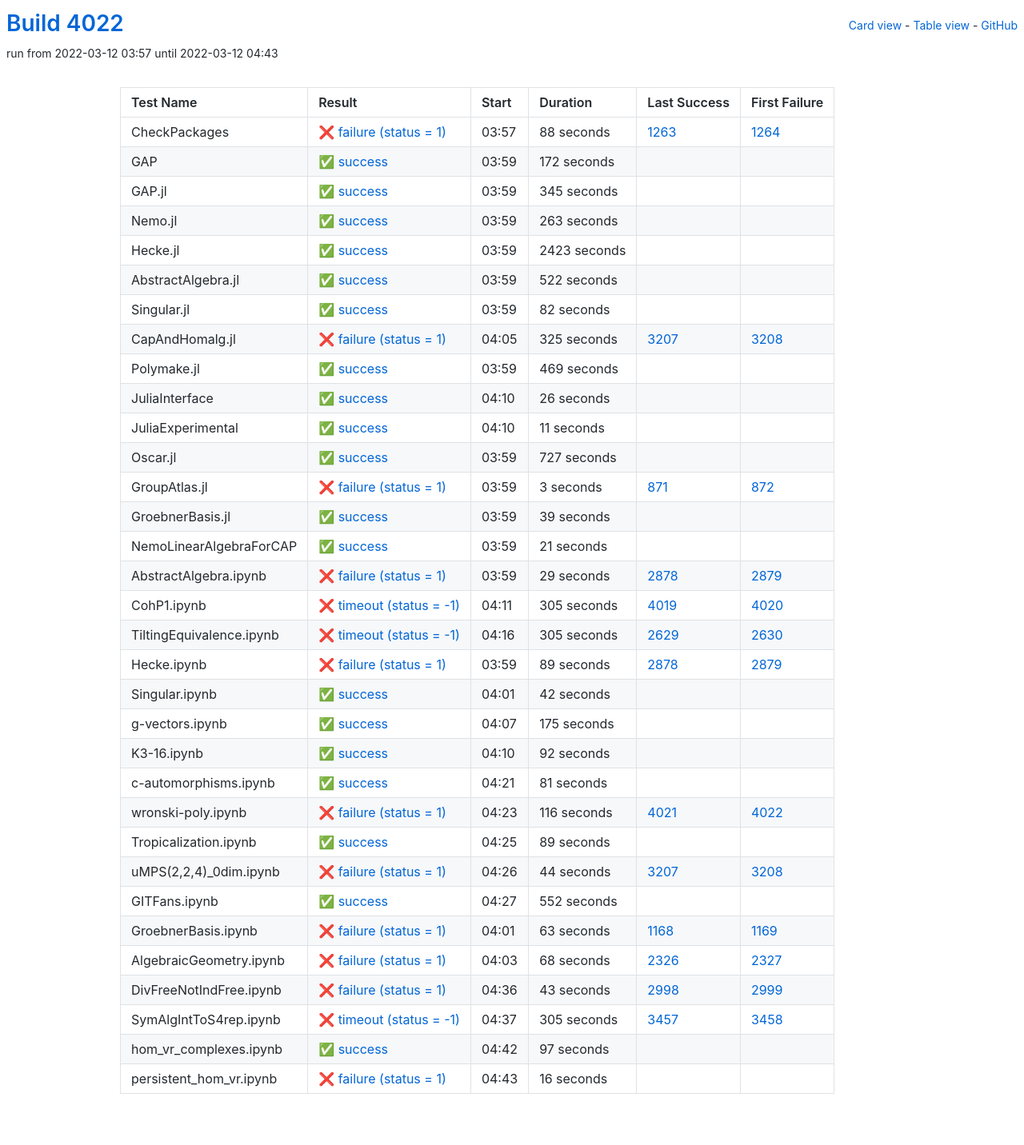
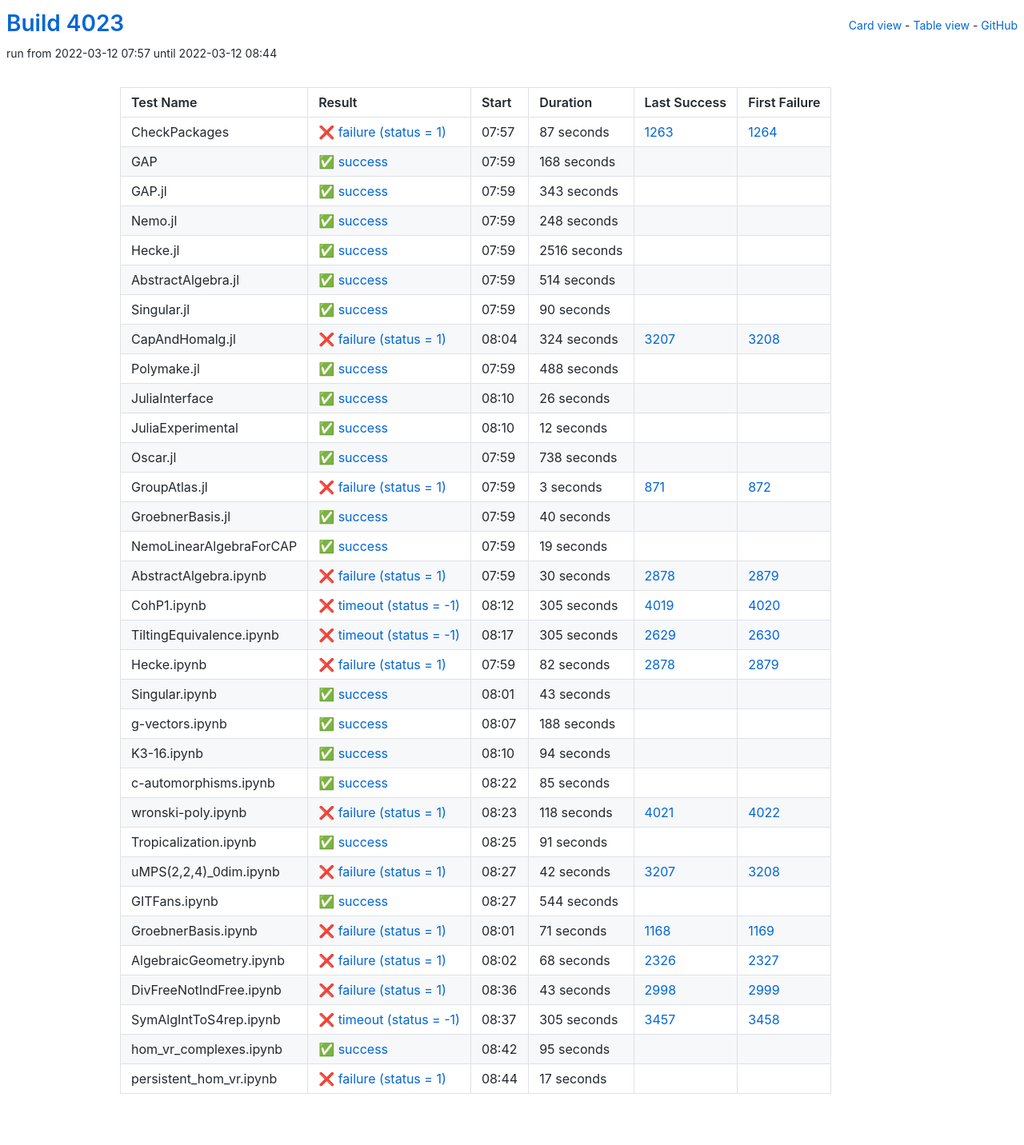
Before and after one commit to oscar-system/oscar-ci-status-stable, a Jekyll site: the page built from table.html, in a window 1280 px wide. Shown: the whole page at 80% size. Built offline with Jekyll 4.4.1, drawn with Linux system fonts in a browser that asks for light colours.

Commit message:
Build #4023

```diff
--- a/_data/ci.yml
+++ b/_data/ci.yml
@@ -1,6 +1,6 @@
 ---
-build: 4022
-build_url: https://oscarci.mathematik.uni-kl.de/job/oscar-stable/4022/
+build: 4023
+build_url: https://oscarci.mathematik.uni-kl.de/job/oscar-stable/4023/
 job: oscar-stable
 organization: oscar-system
 repo: oscar-ci-status-stable
@@ -8,116 +8,116 @@ repourl: https://github.com/oscar-system/oscar-ci-status-stable
 tests:
 - name: CheckPackages
   id: checkpackages
-  log: https://oscarci.mathematik.uni-kl.de/job/oscar-stable/4022/artifact/logs/build-4022/CheckPackages.log
-  start: 2022-03-12 03:57
+  log: https://oscarci.mathematik.uni-kl.de/job/oscar-stable/4023/artifact/logs/build-4023/CheckPackages.log
+  start: 2022-03-12 07:57
   success: false
   exitcode: 1
   status: failure
-  duration: 88
+  duration: 87
   last_success: 1263
   last_success_url: https://oscarci.mathematik.uni-kl.de/job/oscar-stable/1263/
   first_failure: 1264
   first_failure_url: https://oscarci.mathematik.uni-kl.de/job/oscar-stable/1264/
 - name: GAP
   id: gap
-  log: https://oscarci.mathematik.uni-kl.de/job/oscar-stable/4022/artifact/logs/build-4022/GAP.log
-  start: 2022-03-12 03:59
+  log: https://oscarci.mathematik.uni-kl.de/job/oscar-stable/4023/artifact/logs/build-4023/GAP.log
+  start: 2022-03-12 07:59
   success: true
   exitcode: 0
   status: success
-  duration: 172
+  duration: 168
   last_success: false
   last_success_url:
   first_failure: false
   first_failure_url:
 - name: GAP.jl
   id: gap-jl
-  log: https://oscarci.mathematik.uni-kl.de/job/oscar-stable/4022/artifact/logs/build-4022/GAP.jl.log
-  start: 2022-03-12 03:59
+  log: https://oscarci.mathematik.uni-kl.de/job/oscar-stable/4023/artifact/logs/build-4023/GAP.jl.log
+  start: 2022-03-12 07:59
   success: true
   exitcode: 0
   status: success
-  duration: 345
+  duration: 343
   last_success: false
   last_success_url:
   first_failure: false
   first_failure_url:
 - name: Nemo.jl
   id: nemo-jl
-  log: https://oscarci.mathematik.uni-kl.de/job/oscar-stable/4022/artifact/logs/build-4022/Nemo.jl.log
-  start: 2022-03-12 03:59
+  log: https://oscarci.mathematik.uni-kl.de/job/oscar-stable/4023/artifact/logs/build-4023/Nemo.jl.log
+  start: 2022-03-12 07:59
   success: true
   exitcode: 0
   status: success
-  duration: 263
+  duration: 248
   last_success: false
   last_success_url:
   first_failure: false
   first_failure_url:
 - name: Hecke.jl
   id: hecke-jl
-  log: https://oscarci.mathematik.uni-kl.de/job/oscar-stable/4022/artifact/logs/build-4022/Hecke.jl.log
-  start: 2022-03-12 03:59
+  log: https://oscarci.mathematik.uni-kl.de/job/oscar-stable/4023/artifact/logs/build-4023/Hecke.jl.log
+  start: 2022-03-12 07:59
   success: true
   exitcode: 0
   status: success
-  duration: 2423
+  duration: 2516
   last_success: false
   last_success_url:
   first_failure: false
   first_failure_url:
 - name: AbstractAlgebra.jl
   id: abstractalgebra-jl
-  log: https://oscarci.mathematik.uni-kl.de/job/oscar-stable/4022/artifact/logs/build-4022/AbstractAlgebra.jl.log
-  start: 2022-03-12 03:59
+  log: https://oscarci.mathematik.uni-kl.de/job/oscar-stable/4023/artifact/logs/build-4023/AbstractAlgebra.jl.log
+  start: 2022-03-12 07:59
   success: true
   exitcode: 0
   status: success
-  duration: 522
+  duration: 514
   last_success: false
   last_success_url:
   first_failure: false
   first_failure_url:
 - name: Singular.jl
   id: singular-jl
-  log: https://oscarci.mathematik.uni-kl.de/job/oscar-stable/4022/artifact/logs/build-4022/Singular.jl.log
-  start: 2022-03-12 03:59
+  log: https://oscarci.mathematik.uni-kl.de/job/oscar-stable/4023/artifact/logs/build-4023/Singular.jl.log
+  start: 2022-03-12 07:59
   success: true
   exitcode: 0
   status: success
-  duration: 82
+  duration: 90
   last_success: false
   last_success_url:
   first_failure: false
   first_failure_url:
 - name: CapAndHomalg.jl
   id: capandhomalg-jl
-  log: https://oscarci.mathematik.uni-kl.de/job/oscar-stable/4022/artifact/logs/build-4022/CapAndHomalg.jl.log
-  start: 2022-03-12 04:05
+  log: https://oscarci.mathematik.uni-kl.de/job/oscar-stable/4023/artifact/logs/build-4023/CapAndHomalg.jl.log
+  start: 2022-03-12 08:04
   success: false
   exitcode: 1
   status: failure
-  duration: 325
+  duration: 324
   last_success: 3207
   last_success_url: https://oscarci.mathematik.uni-kl.de/job/oscar-stable/3207/
   first_failure: 3208
   first_failure_url: https://oscarci.mathematik.uni-kl.de/job/oscar-stable/3208/
 - name: Polymake.jl
   id: polymake-jl
-  log: https://oscarci.mathematik.uni-kl.de/job/oscar-stable/4022/artifact/logs/build-4022/Polymake.jl.log
-  start: 2022-03-12 03:59
+  log: https://oscarci.mathematik.uni-kl.de/job/oscar-stable/4023/artifact/logs/build-4023/Polymake.jl.log
+  start: 2022-03-12 07:59
   success: true
   exitcode: 0
   status: success
-  duration: 469
+  duration: 488
   last_success: false
   last_success_url:
   first_failure: false
   first_failure_url:
 - name: JuliaInterface
   id: juliainterface
-  log: https://oscarci.mathematik.uni-kl.de/job/oscar-stable/4022/artifact/logs/build-4022/JuliaInterface.log
-  start: 2022-03-12 04:10
+  log: https://oscarci.mathematik.uni-kl.de/job/oscar-stable/4023/artifact/logs/build-4023/JuliaInterface.log
+  start: 2022-03-12 08:10
   success: true
   exitcode: 0
   status: success
@@ -128,32 +128,32 @@ tests:
   first_failure_url:
 - name: JuliaExperimental
   id: juliaexperimental
-  log: https://oscarci.mathematik.uni-kl.de/job/oscar-stable/4022/artifact/logs/build-4022/JuliaExperimental.log
-  start: 2022-03-12 04:10
+  log: https://oscarci.mathematik.uni-kl.de/job/oscar-stable/4023/artifact/logs/build-4023/JuliaExperimental.log
+  start: 2022-03-12 08:10
   success: true
   exitcode: 0
   status: success
-  duration: 11
+  duration: 12
   last_success: false
   last_success_url:
   first_failure: false
   first_failure_url:
 - name: Oscar.jl
   id: oscar-jl
-  log: https://oscarci.mathematik.uni-kl.de/job/oscar-stable/4022/artifact/logs/build-4022/Oscar.jl.log
-  start: 2022-03-12 03:59
+  log: https://oscarci.mathematik.uni-kl.de/job/oscar-stable/4023/artifact/logs/build-4023/Oscar.jl.log
+  start: 2022-03-12 07:59
   success: true
   exitcode: 0
   status: success
-  duration: 727
+  duration: 738
   last_success: false
   last_success_url:
   first_failure: false
   first_failure_url:
 - name: GroupAtlas.jl
   id: groupatlas-jl
-  log: https://oscarci.mathematik.uni-kl.de/job/oscar-stable/4022/artifact/logs/build-4022/GroupAtlas.jl.log
-  start: 2022-03-12 03:59
+  log: https://oscarci.mathematik.uni-kl.de/job/oscar-stable/4023/artifact/logs/build-4023/GroupAtlas.jl.log
+  start: 2022-03-12 07:59
   success: false
   exitcode: 1
   status: failure
@@ -164,44 +164,44 @@ tests:
   first_failure_url: https://oscarci.mathematik.uni-kl.de/job/oscar-stable/872/
 - name: GroebnerBasis.jl
   id: groebnerbasis-jl
-  log: https://oscarci.mathematik.uni-kl.de/job/oscar-stable/4022/artifact/logs/build-4022/GroebnerBasis.jl.log
-  start: 2022-03-12 03:59
+  log: https://oscarci.mathematik.uni-kl.de/job/oscar-stable/4023/artifact/logs/build-4023/GroebnerBasis.jl.log
+  start: 2022-03-12 07:59
   success: true
   exitcode: 0
   status: success
-  duration: 39
+  duration: 40
   last_success: false
   last_success_url:
   first_failure: false
   first_failure_url:
 - name: NemoLinearAlgebraForCAP
   id: nemolinearalgebraforcap
-  log: https://oscarci.mathematik.uni-kl.de/job/oscar-stable/4022/artifact/logs/build-4022/NemoLinearAlgebraForCAP.log
-  start: 2022-03-12 03:59
+  log: https://oscarci.mathematik.uni-kl.de/job/oscar-stable/4023/artifact/logs/build-4023/NemoLinearAlgebraForCAP.log
+  start: 2022-03-12 07:59
   success: true
   exitcode: 0
   status: success
-  duration: 21
+  duration: 19
   last_success: false
   last_success_url:
   first_failure: false
   first_failure_url:
 - name: AbstractAlgebra.ipynb
   id: abstractalgebra-ipynb
-  log: https://oscarci.mathematik.uni-kl.de/job/oscar-stable/4022/artifact/logs/build-4022/AbstractAlgebra.ipynb.log
-  start: 2022-03-12 03:59
+  log: https://oscarci.mathematik.uni-kl.de/job/oscar-stable/4023/artifact/logs/build-4023/AbstractAlgebra.ipynb.log
+  start: 2022-03-12 07:59
   success: false
   exitcode: 1
   status: failure
-  duration: 29
+  duration: 30
   last_success: 2878
   last_success_url: https://oscarci.mathematik.uni-kl.de/job/oscar-stable/2878/
   first_failure: 2879
   first_failure_url: https://oscarci.mathematik.uni-kl.de/job/oscar-stable/2879/
 - name: CohP1.ipynb
   id: cohp1-ipynb
-  log: https://oscarci.mathematik.uni-kl.de/job/oscar-stable/4022/artifact/logs/build-4022/CohP1.ipynb.log
-  start: 2022-03-12 04:11
+  log: https://oscarci.mathematik.uni-kl.de/job/oscar-stable/4023/artifact/logs/build-4023/CohP1.ipynb.log
+  start: 2022-03-12 08:12
   success: false
   exitcode: -1
   status: timeout
@@ -212,8 +212,8 @@ tests:
   first_failure_url: https://oscarci.mathematik.uni-kl.de/job/oscar-stable/4020/
 - name: TiltingEquivalence.ipynb
   id: tiltingequivalence-ipynb
-  log: https://oscarci.mathematik.uni-kl.de/job/oscar-stable/4022/artifact/logs/build-4022/TiltingEquivalence.ipynb.log
-  start: 2022-03-12 04:16
+  log: https://oscarci.mathematik.uni-kl.de/job/oscar-stable/4023/artifact/logs/build-4023/TiltingEquivalence.ipynb.log
+  start: 2022-03-12 08:17
   success: false
   exitcode: -1
   status: timeout
@@ -224,128 +224,128 @@ tests:
   first_failure_url: https://oscarci.mathematik.uni-kl.de/job/oscar-stable/2630/
 - name: Hecke.ipynb
   id: hecke-ipynb
-  log: https://oscarci.mathematik.uni-kl.de/job/oscar-stable/4022/artifact/logs/build-4022/Hecke.ipynb.log
-  start: 2022-03-12 03:59
+  log: https://oscarci.mathematik.uni-kl.de/job/oscar-stable/4023/artifact/logs/build-4023/Hecke.ipynb.log
+  start: 2022-03-12 07:59
   success: false
   exitcode: 1
   status: failure
-  duration: 89
+  duration: 82
   last_success: 2878
   last_success_url: https://oscarci.mathematik.uni-kl.de/job/oscar-stable/2878/
   first_failure: 2879
   first_failure_url: https://oscarci.mathematik.uni-kl.de/job/oscar-stable/2879/
 - name: Singular.ipynb
   id: singular-ipynb
-  log: https://oscarci.mathematik.uni-kl.de/job/oscar-stable/4022/artifact/logs/build-4022/Singular.ipynb.log
-  start: 2022-03-12 04:01
+  log: https://oscarci.mathematik.uni-kl.de/job/oscar-stable/4023/artifact/logs/build-4023/Singular.ipynb.log
+  start: 2022-03-12 08:01
   success: true
   exitcode: 0
   status: success
-  duration: 42
+  duration: 43
   last_success: false
   last_success_url:
   first_failure: false
   first_failure_url:
 - name: g-vectors.ipynb
   id: g-vectors-ipynb
-  log: https://oscarci.mathematik.uni-kl.de/job/oscar-stable/4022/artifact/logs/build-4022/g-vectors.ipynb.log
-  start: 2022-03-12 04:07
+  log: https://oscarci.mathematik.uni-kl.de/job/oscar-stable/4023/artifact/logs/build-4023/g-vectors.ipynb.log
+  start: 2022-03-12 08:07
   success: true
   exitcode: 0
   status: success
-  duration: 175
+  duration: 188
   last_success: false
   last_success_url:
   first_failure: false
   first_failure_url:
 - name: K3-16.ipynb
   id: k3-16-ipynb
-  log: https://oscarci.mathematik.uni-kl.de/job/oscar-stable/4022/artifact/logs/build-4022/K3-16.ipynb.log
-  start: 2022-03-12 04:10
+  log: https://oscarci.mathematik.uni-kl.de/job/oscar-stable/4023/artifact/logs/build-4023/K3-16.ipynb.log
+  start: 2022-03-12 08:10
   success: true
   exitcode: 0
   status: success
-  duration: 92
+  duration: 94
   last_success: false
   last_success_url:
   first_failure: false
   first_failure_url:
 - name: c-automorphisms.ipynb
   id: c-automorphisms-ipynb
-  log: https://oscarci.mathematik.uni-kl.de/job/oscar-stable/4022/artifact/logs/build-4022/c-automorphisms.ipynb.log
-  start: 2022-03-12 04:21
+  log: https://oscarci.mathematik.uni-kl.de/job/oscar-stable/4023/artifact/logs/build-4023/c-automorphisms.ipynb.log
+  start: 2022-03-12 08:22
   success: true
   exitcode: 0
   status: success
-  duration: 81
+  duration: 85
   last_success: false
   last_success_url:
   first_failure: false
   first_failure_url:
 - name: wronski-poly.ipynb
   id: wronski-poly-ipynb
-  log: https://oscarci.mathematik.uni-kl.de/job/oscar-stable/4022/artifact/logs/build-4022/wronski-poly.ipynb.log
-  start: 2022-03-12 04:23
+  log: https://oscarci.mathematik.uni-kl.de/job/oscar-stable/4023/artifact/logs/build-4023/wronski-poly.ipynb.log
+  start: 2022-03-12 08:23
   success: false
   exitcode: 1
   status: failure
-  duration: 116
+  duration: 118
   last_success: 4021
   last_success_url: https://oscarci.mathematik.uni-kl.de/job/oscar-stable/4021/
   first_failure: 4022
   first_failure_url: https://oscarci.mathematik.uni-kl.de/job/oscar-stable/4022/
 - name: Tropicalization.ipynb
   id: tropicalization-ipynb
-  log: https://oscarci.mathematik.uni-kl.de/job/oscar-stable/4022/artifact/logs/build-4022/Tropicalization.ipynb.log
-  start: 2022-03-12 04:25
+  log: https://oscarci.mathematik.uni-kl.de/job/oscar-stable/4023/artifact/logs/build-4023/Tropicalization.ipynb.log
+  start: 2022-03-12 08:25
   success: true
   exitcode: 0
   status: success
-  duration: 89
+  duration: 91
   last_success: false
   last_success_url:
   first_failure: false
   first_failure_url:
 - name: uMPS(2,2,4)_0dim.ipynb
   id: umps-2-2-4-0dim-ipynb
-  log: https://oscarci.mathematik.uni-kl.de/job/oscar-stable/4022/artifact/logs/build-4022/uMPS-2-2-4-_0dim.ipynb.log
-  start: 2022-03-12 04:26
+  log: https://oscarci.mathematik.uni-kl.de/job/oscar-stable/4023/artifact/logs/build-4023/uMPS-2-2-4-_0dim.ipynb.log
+  start: 2022-03-12 08:27
   success: false
   exitcode: 1
   status: failure
-  duration: 44
+  duration: 42
   last_success: 3207
   last_success_url: https://oscarci.mathematik.uni-kl.de/job/oscar-stable/3207/
   first_failure: 3208
   first_failure_url: https://oscarci.mathematik.uni-kl.de/job/oscar-stable/3208/
 - name: GITFans.ipynb
   id: gitfans-ipynb
-  log: https://oscarci.mathematik.uni-kl.de/job/oscar-stable/4022/artifact/logs/build-4022/GITFans.ipynb.log
-  start: 2022-03-12 04:27
+  log: https://oscarci.mathematik.uni-kl.de/job/oscar-stable/4023/artifact/logs/build-4023/GITFans.ipynb.log
+  start: 2022-03-12 08:27
   success: true
   exitcode: 0
   status: success
-  duration: 552
+  duration: 544
   last_success: false
   last_success_url:
   first_failure: false
   first_failure_url:
 - name: GroebnerBasis.ipynb
   id: groebnerbasis-ipynb
-  log: https://oscarci.mathematik.uni-kl.de/job/oscar-stable/4022/artifact/logs/build-4022/GroebnerBasis.ipynb.log
-  start: 2022-03-12 04:01
+  log: https://oscarci.mathematik.uni-kl.de/job/oscar-stable/4023/artifact/logs/build-4023/GroebnerBasis.ipynb.log
+  start: 2022-03-12 08:01
   success: false
   exitcode: 1
   status: failure
-  duration: 63
+  duration: 71
   last_success: 1168
   last_success_url: https://oscarci.mathematik.uni-kl.de/job/oscar-stable/1168/
   first_failure: 1169
   first_failure_url: https://oscarci.mathematik.uni-kl.de/job/oscar-stable/1169/
 - name: AlgebraicGeometry.ipynb
   id: algebraicgeometry-ipynb
-  log: https://oscarci.mathematik.uni-kl.de/job/oscar-stable/4022/artifact/logs/build-4022/AlgebraicGeometry.ipynb.log
-  start: 2022-03-12 04:03
+  log: https://oscarci.mathematik.uni-kl.de/job/oscar-stable/4023/artifact/logs/build-4023/AlgebraicGeometry.ipynb.log
+  start: 2022-03-12 08:02
   success: false
   exitcode: 1
   status: failure
@@ -356,8 +356,8 @@ tests:
   first_failure_url: https://oscarci.mathematik.uni-kl.de/job/oscar-stable/2327/
 - name: DivFreeNotIndFree.ipynb
   id: divfreenotindfree-ipynb
-  log: https://oscarci.mathematik.uni-kl.de/job/oscar-stable/4022/artifact/logs/build-4022/DivFreeNotIndFree.ipynb.log
-  start: 2022-03-12 04:36
+  log: https://oscarci.mathematik.uni-kl.de/job/oscar-stable/4023/artifact/logs/build-4023/DivFreeNotIndFree.ipynb.log
+  start: 2022-03-12 08:36
   success: false
   exitcode: 1
   status: failure
@@ -368,8 +368,8 @@ tests:
   first_failure_url: https://oscarci.mathematik.uni-kl.de/job/oscar-stable/2999/
 - name: SymAlgIntToS4rep.ipynb
   id: symalginttos4rep-ipynb
-  log: https://oscarci.mathematik.uni-kl.de/job/oscar-stable/4022/artifact/logs/build-4022/SymAlgIntToS4rep.ipynb.log
-  start: 2022-03-12 04:37
+  log: https://oscarci.mathematik.uni-kl.de/job/oscar-stable/4023/artifact/logs/build-4023/SymAlgIntToS4rep.ipynb.log
+  start: 2022-03-12 08:37
   success: false
   exitcode: -1
   status: timeout
@@ -380,24 +380,24 @@ tests:
   first_failure_url: https://oscarci.mathematik.uni-kl.de/job/oscar-stable/3458/
 - name: hom_vr_complexes.ipynb
   id: hom-vr-complexes-ipynb
-  log: https://oscarci.mathematik.uni-kl.de/job/oscar-stable/4022/artifact/logs/build-4022/hom_vr_complexes.ipynb.log
-  start: 2022-03-12 04:42
+  log: https://oscarci.mathematik.uni-kl.de/job/oscar-stable/4023/artifact/logs/build-4023/hom_vr_complexes.ipynb.log
+  start: 2022-03-12 08:42
   success: true
   exitcode: 0
   status: success
-  duration: 97
+  duration: 95
   last_success: false
   last_success_url:
   first_failure: false
   first_failure_url:
 - name: persistent_hom_vr.ipynb
   id: persistent-hom-vr-ipynb
-  log: https://oscarci.mathematik.uni-kl.de/job/oscar-stable/4022/artifact/logs/build-4022/persistent_hom_vr.ipynb.log
-  start: 2022-03-12 04:43
+  log: https://oscarci.mathematik.uni-kl.de/job/oscar-stable/4023/artifact/logs/build-4023/persistent_hom_vr.ipynb.log
+  start: 2022-03-12 08:44
   success: false
   exitcode: 1
   status: failure
-  duration: 16
+  duration: 17
   last_success: false
   last_success_url:
   first_failure: false
```
Also changed, not shown: README.md.
